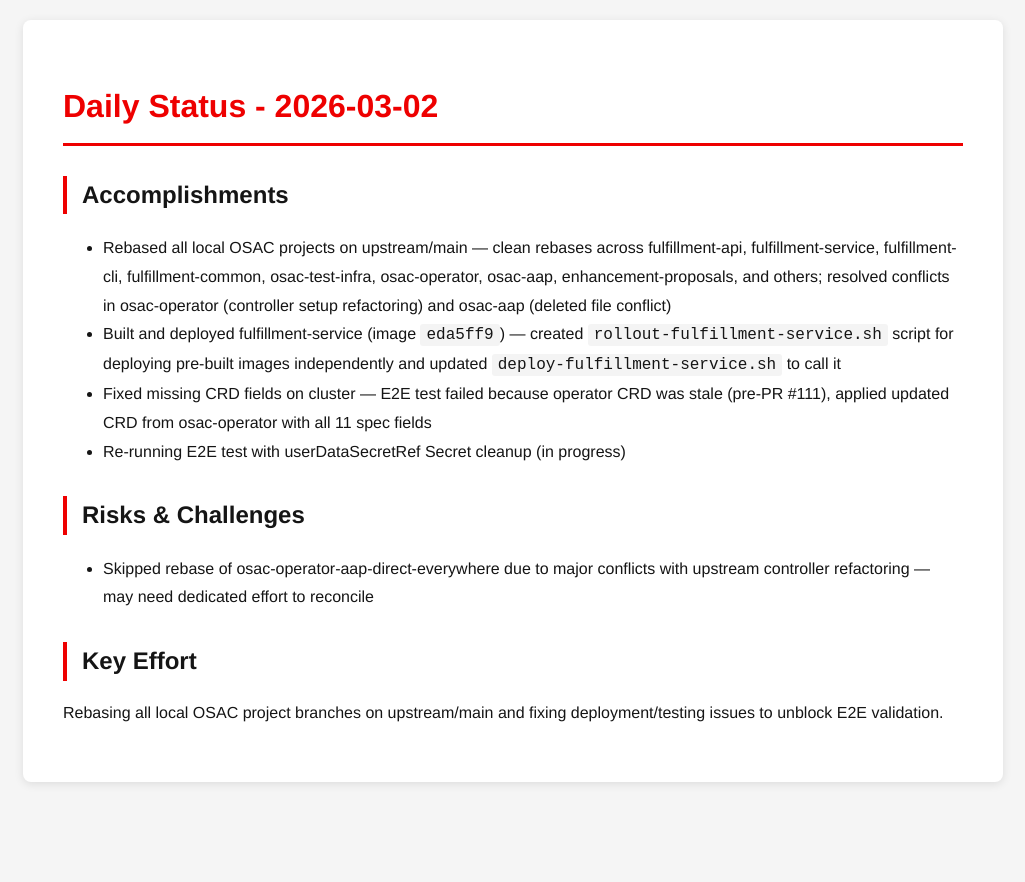
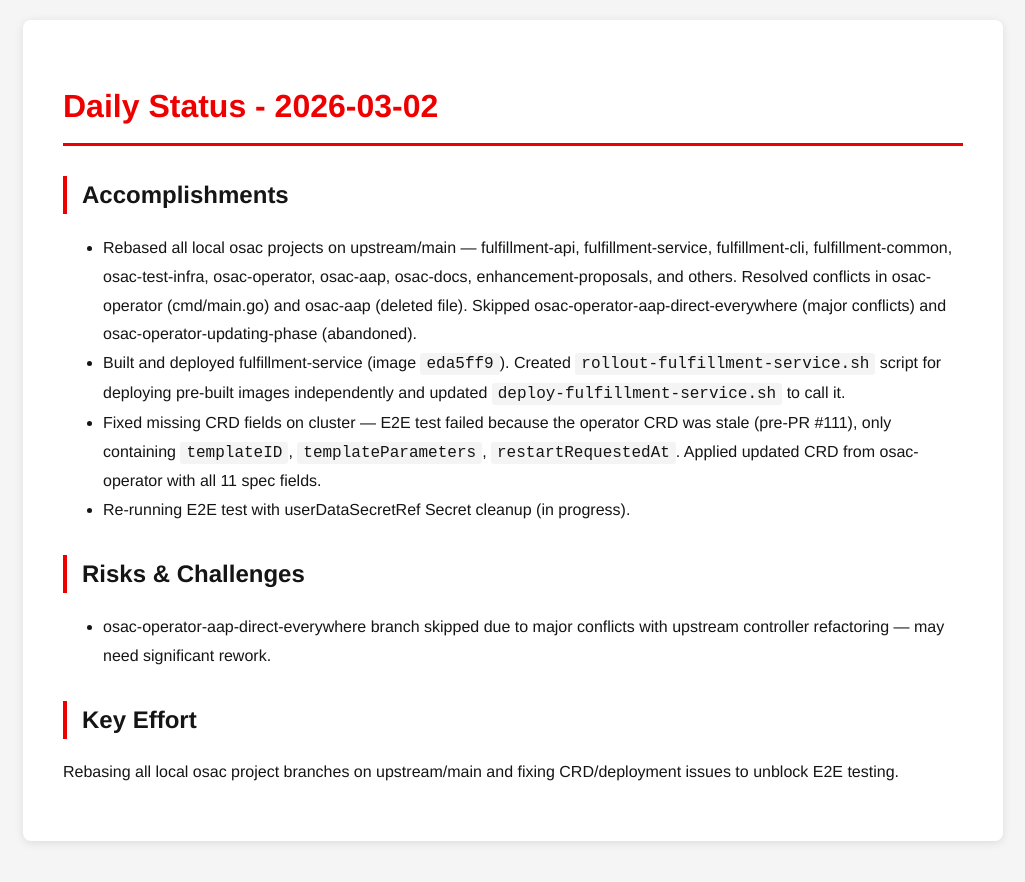
Before and after one commit to tzvatot/daily-status, a Jekyll site: the page built from 2026-03-02.md, in a window 1280 px wide. Shown: the top 882 px of the page, without its empty margins (127-1152 px from the left). Built offline with Jekyll 4.4.1, drawn with Linux system fonts in a browser that asks for light colours.

Commit message:
Daily status update - 2026-03-02

```diff
--- a/2026-03-02.md
+++ b/2026-03-02.md
@@ -7,13 +7,13 @@
 # Daily Status - 2026-03-02
 
 ## Accomplishments
-- Rebased all local OSAC projects on upstream/main — clean rebases across fulfillment-api, fulfillment-service, fulfillment-cli, fulfillment-common, osac-test-infra, osac-operator, osac-aap, enhancement-proposals, and others; resolved conflicts in osac-operator (controller setup refactoring) and osac-aap (deleted file conflict)
-- Built and deployed fulfillment-service (image `eda5ff9`) — created `rollout-fulfillment-service.sh` script for deploying pre-built images independently and updated `deploy-fulfillment-service.sh` to call it
-- Fixed missing CRD fields on cluster — E2E test failed because operator CRD was stale (pre-PR #111), applied updated CRD from osac-operator with all 11 spec fields
-- Re-running E2E test with userDataSecretRef Secret cleanup (in progress)
+- Rebased all local osac projects on upstream/main — fulfillment-api, fulfillment-service, fulfillment-cli, fulfillment-common, osac-test-infra, osac-operator, osac-aap, osac-docs, enhancement-proposals, and others. Resolved conflicts in osac-operator (cmd/main.go) and osac-aap (deleted file). Skipped osac-operator-aap-direct-everywhere (major conflicts) and osac-operator-updating-phase (abandoned).
+- Built and deployed fulfillment-service (image `eda5ff9`). Created `rollout-fulfillment-service.sh` script for deploying pre-built images independently and updated `deploy-fulfillment-service.sh` to call it.
+- Fixed missing CRD fields on cluster — E2E test failed because the operator CRD was stale (pre-PR #111), only containing `templateID`, `templateParameters`, `restartRequestedAt`. Applied updated CRD from osac-operator with all 11 spec fields.
+- Re-running E2E test with userDataSecretRef Secret cleanup (in progress).
 
 ## Risks & Challenges
-- Skipped rebase of osac-operator-aap-direct-everywhere due to major conflicts with upstream controller refactoring — may need dedicated effort to reconcile
+- osac-operator-aap-direct-everywhere branch skipped due to major conflicts with upstream controller refactoring — may need significant rework.
 
 ## Key Effort
-Rebasing all local OSAC project branches on upstream/main and fixing deployment/testing issues to unblock E2E validation.
+Rebasing all local osac project branches on upstream/main and fixing CRD/deployment issues to unblock E2E testing.
```
